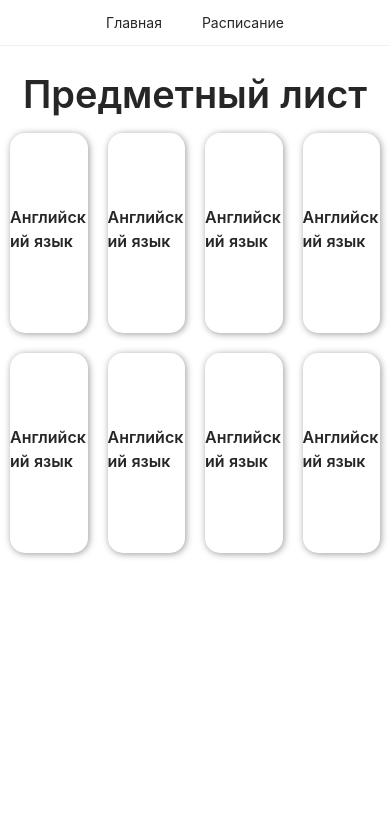
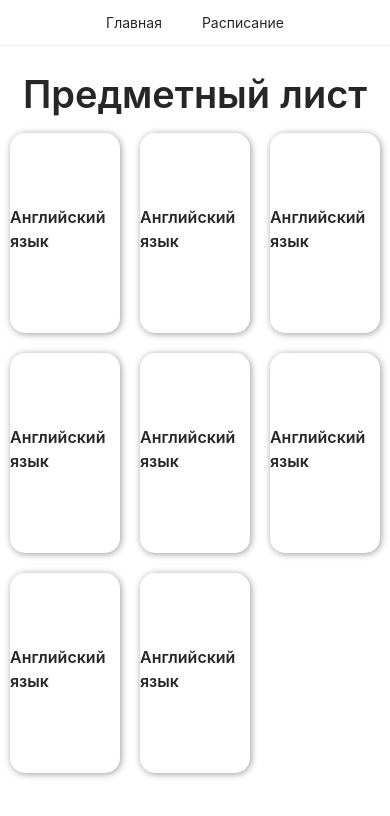
Before and after one commit to punkmachine/homework-frontend, a React (Create React App) app: page / in a window 390 px wide. Shown: the top 816 px of the page. Built offline with nearby package versions, Linux system fonts and the light colour scheme.

Commit message:
add cardList mobile adaptation.

```diff
--- a/public/index.html
+++ b/public/index.html
@@ -1,5 +1,5 @@
 <!DOCTYPE html>
-<html lang="en">
+<html lang="ru">
 
 <head>
 	<meta charset="utf-8" />
--- a/src/pages/main.jsx
+++ b/src/pages/main.jsx
@@ -1,8 +1,10 @@
-import React from 'react';
+import React, { useEffect, useState } from 'react';
 import { Row, Col, Card, Typography } from 'antd';
 import { CardLesson } from '../components/cardLesson';
 
 function MainPage() {
+	const [stateSpan, setStateSpan] = useState(6);
+
 	const array = [
 		{
 			title: 'Английский язык'
@@ -30,12 +32,22 @@ function MainPage() {
 		},
 	];
 
+	useEffect(() => {
+		const screenWidth = window.screen.width;
+
+		if (screenWidth <= 1024 && screenWidth > 768) {
+			setStateSpan(8);
+		} else if (screenWidth <= 768 && screenWidth > 425) {
+			setStateSpan(12);
+		} else if (screenWidth <= 425) setStateSpan(24);
+	}, []);
+
 	return (
 		<div className='cardList'>
 			<Typography.Title level={1} style={{ textAlign: 'center', margin: '15px 0' }}>Предметный лист</Typography.Title>
 			<Row gutter={[20, 20]}>
 				{array.map((item, index) =>
-					<Col span={6} key={index}>
+					<Col span={stateSpan} key={index}>
 						<CardLesson {...item} />
 					</Col>
 				)}
```
